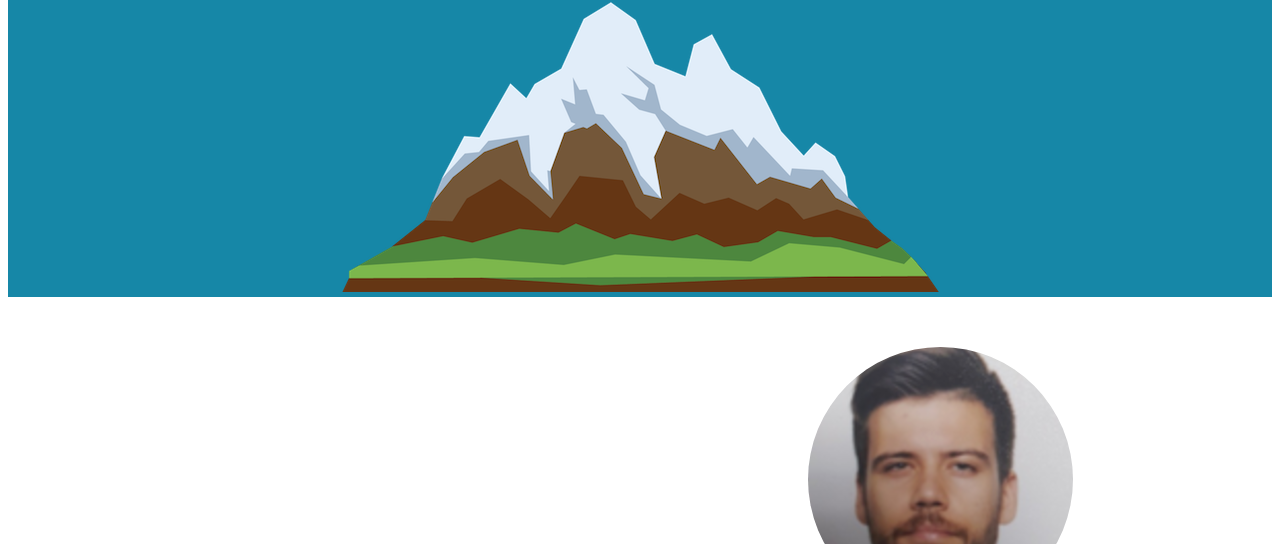
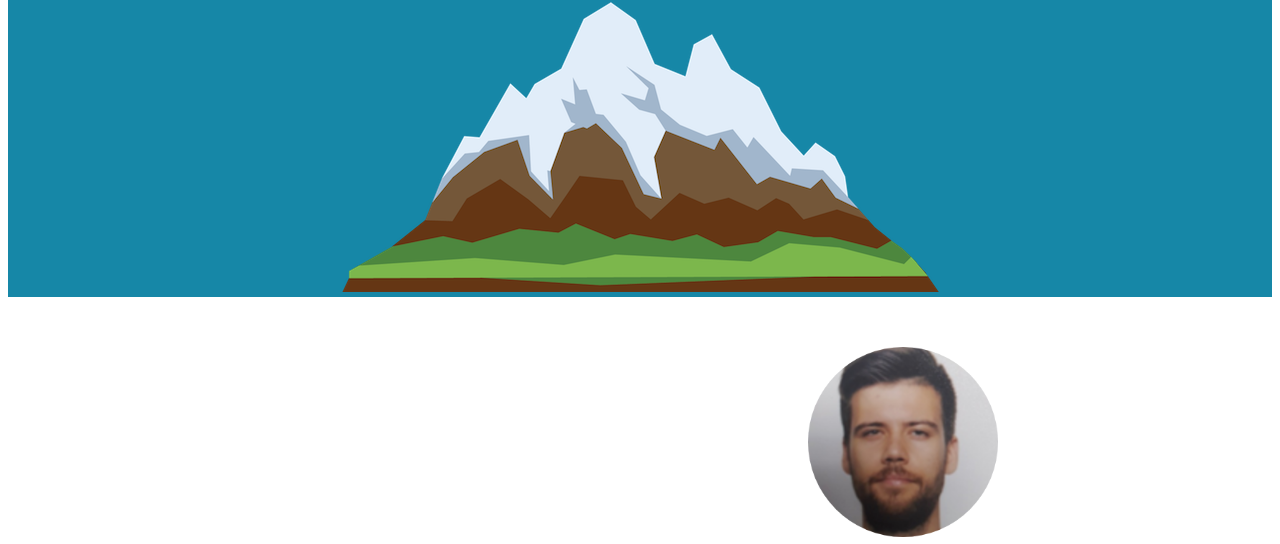
Before and after one commit to markosanader1/CV, a plain HTML site: page index.html in a window 1280 px wide. Shown: the part 408-952 px from the top of the page. Drawn offline with nearby package versions, Linux system fonts and the light colour scheme; a web font is replaced by a local one.

Commit message:
Update index.html

```diff
--- a/index.html
+++ b/index.html
@@ -30,7 +30,7 @@
     <p></p>
     <div class="middle-container">
       <div class="profile">
-        <img class="profile-picture" src="Images/circle-cropped (1).png" alt="Marko Sanader's profile">
+        <img class="profile-picture" src="Images/circle-cropped (1).png" alt="Marko Sanader's profile" width=15%>
         <p class='prvi-pasus'>Master in Economics, University of Belgrade, <a href="https://www.ekof.bg.ac.rs/studies/?lang=en">Faculty of Economics.</a></em><br>
           I completed the undergraduate studies at the study program <em>Accounting,
             Audit and Financial Management</em>,<br>and master studies at the study program <em><a href="https://www.ekof.bg.ac.rs/studies/master/master-studije-na-stranom-jeziku/international-master-in-quantitative-finance/?lang=en">
```
